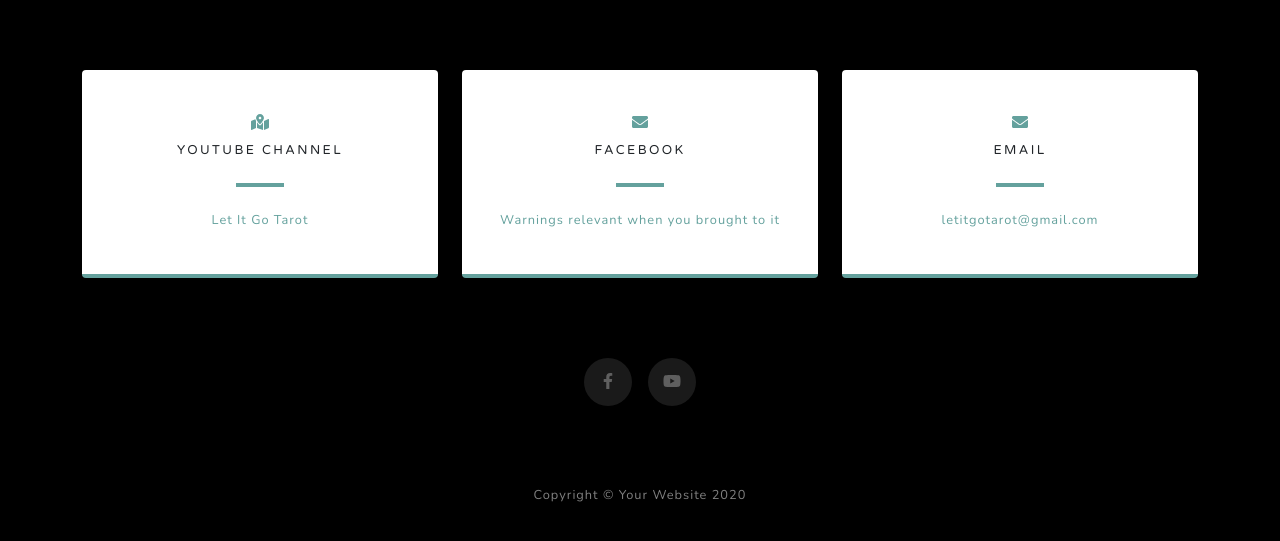
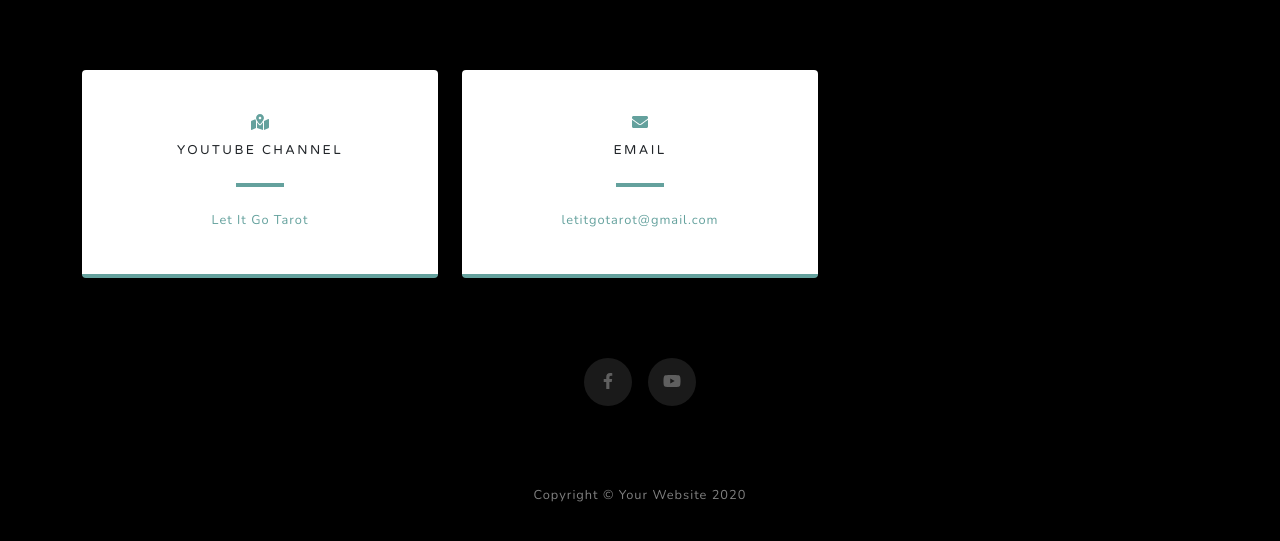
Before and after one commit to GosiaWitkowska/LetItGoWebsite, a plain HTML site: page index.html in a window 1280 px wide. Shown: the part 3676-4217 px from the top of the page. Drawn offline with nearby package versions, Linux system fonts and the light colour scheme.

Commit message:
Update index.html

```diff
--- a/index.html
+++ b/index.html
@@ -164,17 +164,8 @@
                             </div>
                         </div>
                     </div>
-                    <div class="col-md-4 mb-2 mb-md-0">
-                        <div class="card py-4 h-100">
-                            <div class="card-body text-center">
-                                <i class="fas fa-envelope text-primary mb-2"></i>
-                                <h4 class="text-uppercase m-0">Facebook</h4>
-                                <hr class="my-4" />
-                                <div class="small text-black-50"><a href="https://www.facebook.com/Let-It-Go-Tarot-105635691274286/">Warnings relevant when you brought to it</a></div>
-                            </div>
-                        </div>
-                    </div>
-					<div class="col-md-4 mb-2 mb-md-0">
+
+			<div class="col-md-4 mb-2 mb-md-0">
                         <div class="card py-4 h-100">
                             <div class="card-body text-center">
                                 <i class="fas fa-envelope text-primary mb-2"></i>
```
